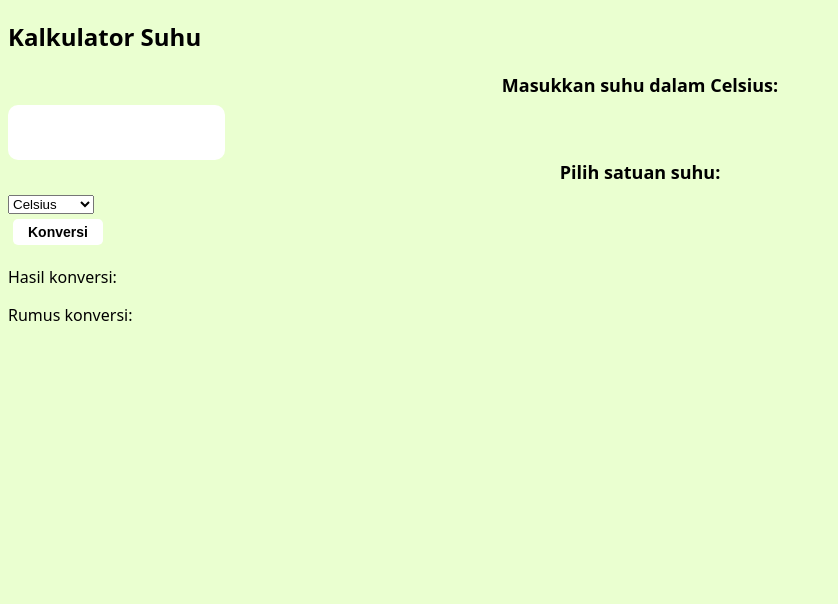
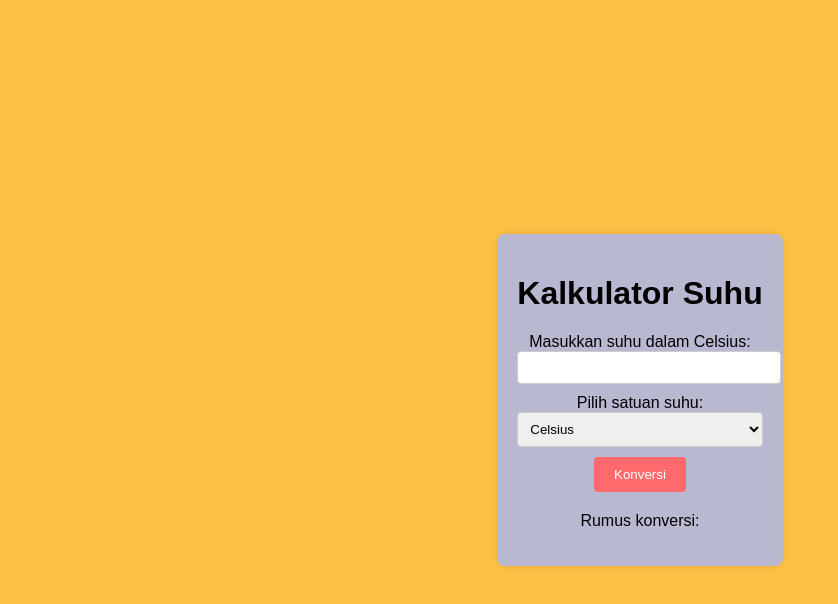
Before and after one commit to revou-fundamental-course/2-oct-23-Ayip17, a plain HTML site: page index.html in a window 1280 px wide. Shown: the whole page, without its empty margins (0-838 px from the left). Drawn offline with Linux system fonts and the light colour scheme.

Commit message:
second push

```diff
--- a/css/style.css
+++ b/css/style.css
@@ -1,56 +1,51 @@
-header{
-
-    background-color: #95E1D3;
-    color: white;
-    text-align: center;
-    padding: 5px;
-    margin: 5px;
-    border-radius:  10px;
-    border: white solid 5px;
-
+body {
+    font-family: Arial, sans-serif;
+    background-color: #FFC145;
+    margin: 0;
+    padding: 0;
+    display: flex;
+    justify-content: center;
+    align-items: center;
+    height: 100vh;
 }
 
-body{
-    background-color: #EAFFD0;
-    font-family: system-ui, -apple-system, BlinkMacSystemFont, 'Segoe UI', Roboto, Oxygen, Ubuntu, Cantarell, 'Open Sans', 'Helvetica Neue', sans-serif;
+.container {
+    background-color: #B8B8D1;
+    border-radius: 8px;
+    padding: 20px;
+    box-shadow: 0 0 10px rgba(0, 0, 0, 0.1);
+    text-align: center;
 }
 
-.input-section{
-    background-color: #F38181;
-    display: flex;
-    flex-direction: column;
-    padding: 5px;
-    margin: 5px;
-    border-radius:  10px;
-}label{
-    display: block;
-    text-align: center;
-    margin-bottom: 8px;
-    font-weight: bold;
-    font-size: 18px;
-}input{
-    padding: 20px;
-    border: white;
-    border-radius:  10px;
-    outline: none;
-}input:focus{
-    border: #FCE38A solid 5px;
+form {
+    margin-bottom: 20px;
 }
 
-button{
-    padding: 5px 15px;
-    margin: 5px;
-    font-weight: bold;
-    font-size: 14px;
-    text-align: center;
-    border-radius: 5px;
-    background-color: white;
+.form-group {
+    margin-bottom: 10px;
+}
+
+label {
+    display: block;
+}
+
+input[type="number"], select {
+    width: 100%;
+    padding: 8px;
+    border: 1px solid #ccc;
+    border-radius: 4px;
+}
+
+button {
+    background-color: #FF6B6C;
+    color: #fff;
     border: none;
+    border-radius: 4px;
+    padding: 10px 20px;
     cursor: pointer;
-}button:hover{
+}
 
-    background-color: rgb(185, 185, 185);
-}button:active{
-    background-color: white;
-    transform: translateY(1px);
+#hasil-konversi {
+    display: none;
+    margin-top: 20px;
 }
--- a/index.html
+++ b/index.html
@@ -4,13 +4,9 @@
     <meta charset="UTF-8">
     <meta name="viewport" content="width=device-width, initial-scale=1.0">
     <title>Kalkulator Suhu</title>
-
     <link rel="stylesheet" href="css/style.css">
 </head>
-
 <body>
-    <main>
-        <section>
     <div class="container">
         <h1>Kalkulator Suhu</h1>
         <form id="suhu-form">
@@ -37,8 +33,6 @@
         </div>
     </div>
 
-            <script src="script.js"></script>
-        </section>
-    </main>
+    <script src="js/script.js"></script>
 </body>
 </html>
--- /dev/null
+++ b/js/script.js
@@ -0,0 +1,21 @@
+document.getElementById("suhu-form").addEventListener("submit", function (e) {
+    e.preventDefault();
+
+    const suhu = parseFloat(document.getElementById("suhu").value);
+    const konversi = document.getElementById("konversi").value;
+    let hasil;
+    let rumus;
+
+    if (konversi === "celsius") {
+        hasil = suhu + " Celsius sama dengan " + ((suhu * 9/5) + 32).toFixed(2) + " Fahrenheit";
+        rumus = suhu + " Celsius x 9/5 + 32";
+    } else if (konversi === "fahrenheit") {
+        hasil = suhu + " Fahrenheit sama dengan " + ((suhu - 32) * 5/9).toFixed(2) + " Celsius";
+        rumus = "(" + suhu + " Fahrenheit - 32) x 5/9";
+    }
+
+    document.getElementById("hasil").textContent = hasil;
+    document.getElementById("rumus").textContent = rumus; // Menampilkan rumus
+    document.getElementById("hasil-konversi").style.display = "block";
+    document.getElementById("rumus-konversi").style.display = "block"; // Menampilkan bagian rumus
+});
```
Lines whose indentation alone changed are shown as unchanged.
